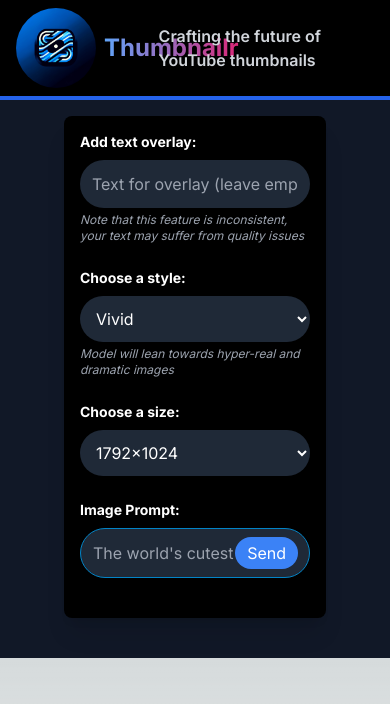
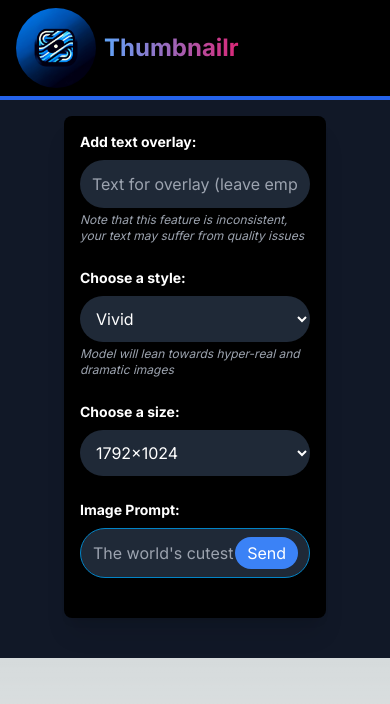
Before and after one commit to slee1996/sapphireSM, a Next.js app: page / in a window 390 px wide. Shown: the top 704 px of the page. Built offline with nearby package versions, Linux system fonts and the light colour scheme.

Commit message:
feat: im a styleboi for life

```diff
--- a/app/page.tsx
+++ b/app/page.tsx
@@ -17,7 +17,7 @@ export default function Home() {
             Thumbnailr
           </h1>
         </span>
-        <p className='font-semibold text-gray-300 mr-10'>
+        <p className='font-semibold text-gray-300 mr-10 invisible md:visible'>
           Crafting the future of YouTube thumbnails
         </p>
       </div>
```
